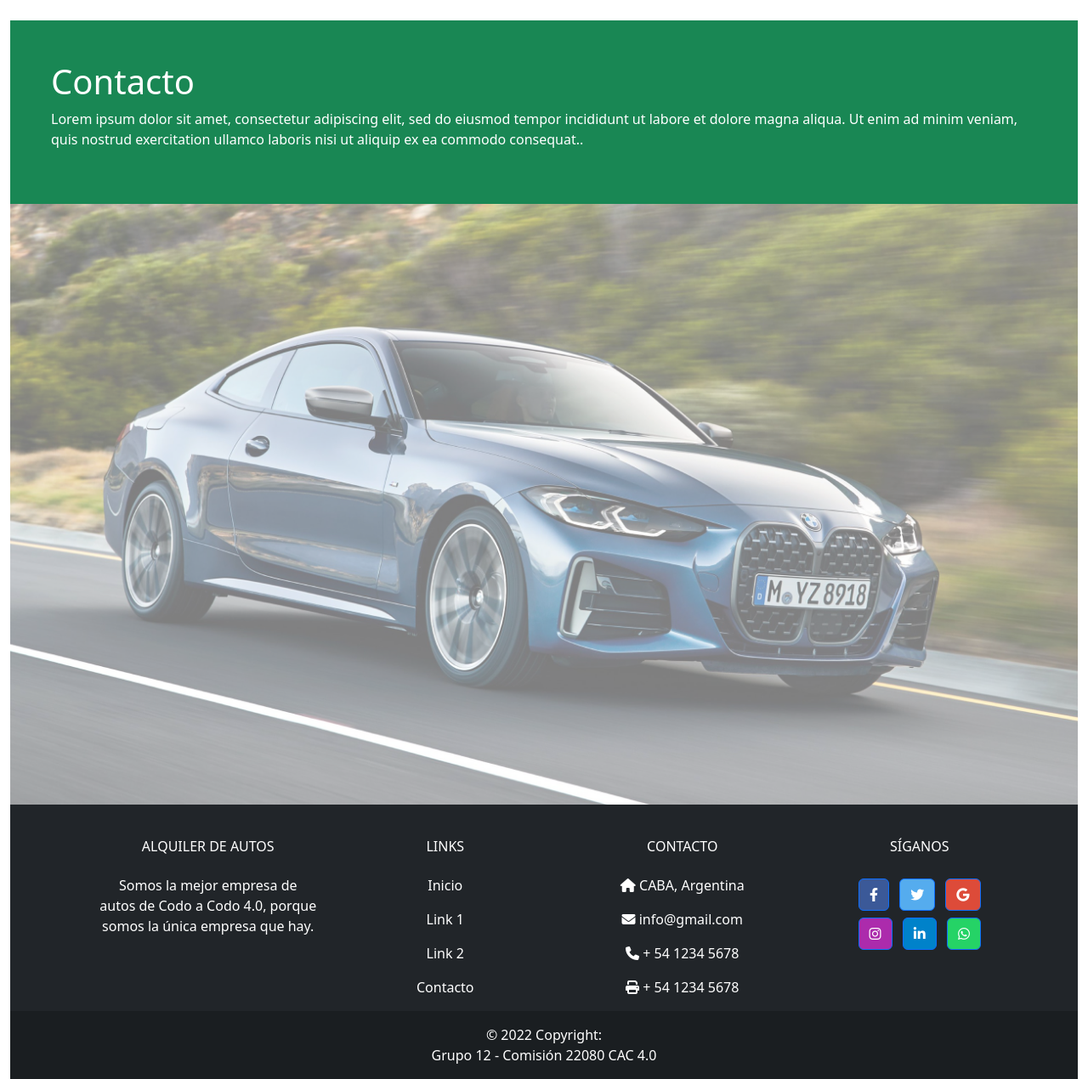
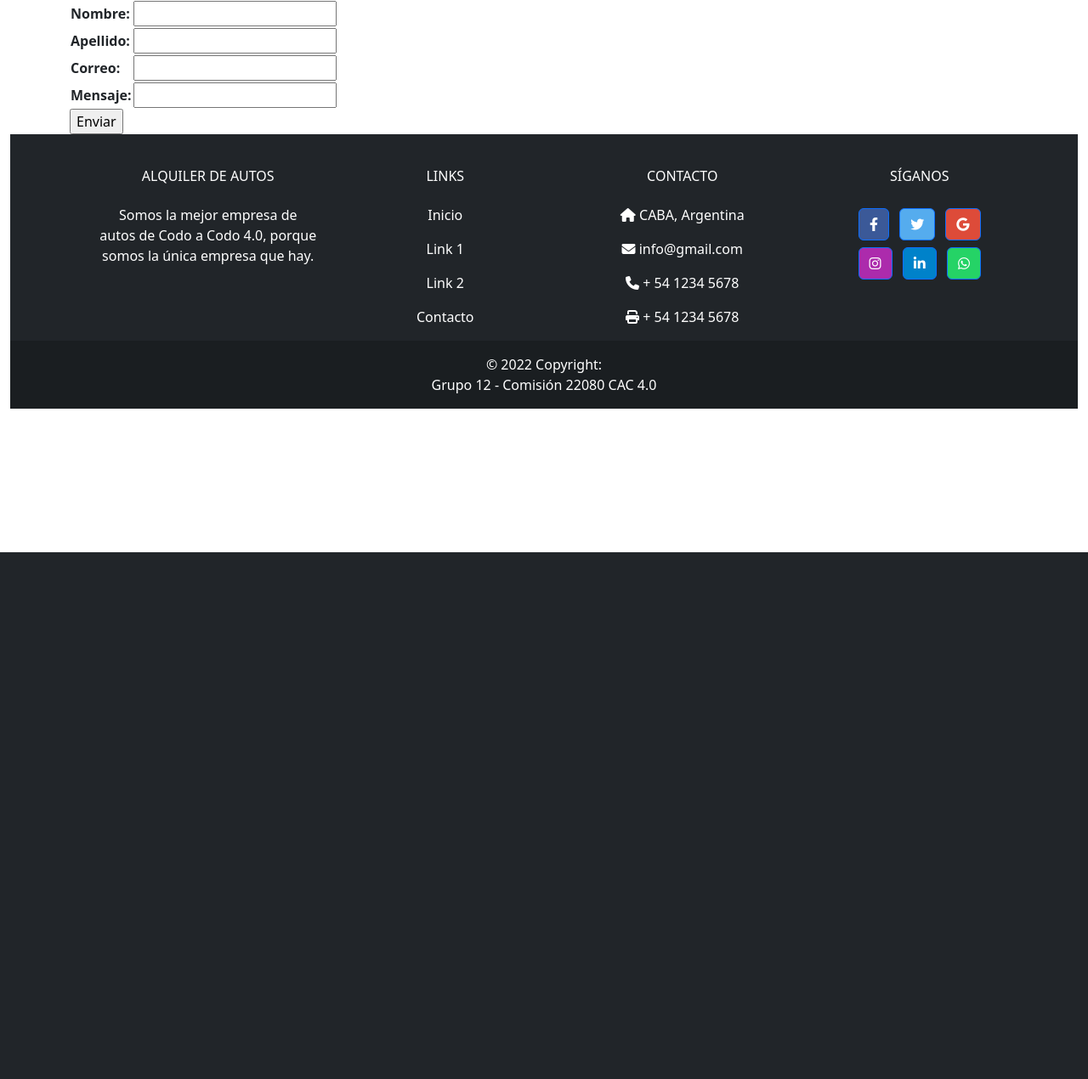
Before and after one commit to CAC-Django-Grupo12/PIG, a Django app: page /contacto/ in a window 1280 px wide. Shown: the part 150-1420 px from the top of the page at 85% size. After the commit the page ends 800 px from the top, so only its background shows below. Run offline with Django 3.2, Linux system fonts and the light colour scheme; some libraries are stand-ins or nearby versions.

Commit message:
Merge de todo hasta ahora

```diff
--- a/productos/formularios.py
+++ b/productos/formularios.py
@@ -9,3 +9,10 @@ class Vehiculos(forms.Form):
     puertas = forms.CharField(required=True,widget=forms.TextInput(attrs={'class':'form-control' , 'autocomplete': 'off','pattern':'[2-5]+', 'title':'entre 2 y 5'}))
     precio= forms.FloatField()
     # imagen=
+
+
+class ContactoForm(forms.Form):
+    nombre = forms.CharField(label="Nombre:")
+    apellido = forms.CharField(label="Apellido:")
+    correo = forms.EmailField(label="Correo:")
+    mensaje = forms.CharField(label="Mensaje:")
--- a/productos/views.py
+++ b/productos/views.py
@@ -1,7 +1,7 @@
 from django.shortcuts import render
 from django.http import HttpResponse, HttpResponseRedirect
 
-from .formularios import Vehiculos
+from .formularios import Vehiculos,ContactoForm
 
 
 def inicio(request):
@@ -95,7 +95,17 @@ def resultado(request):
 
 
 def contacto(request):
-    return render(request, "contacto.html")
+    #return HttpResponse("Pagina De Contacto")
+    if request.method == 'POST':
+        contacto_form = ContactoForm(request.POST)
+        #Si el método es POST quiere decir que el formulario ya se encuentra lleno
+        #Que será enviado al servidor
+    else:
+        #Si el método "NO" es POST quiere decir que el formulario se encuentra vacío
+        #Se renderiza un formulario nuevo vacío
+        contacto_form = ContactoForm()
+        #se crea una nueva instancia de ContactoForm y se lo asigna a la variabale contacto_form
+    return render(request, "contacto.html", {'contacto_form': contacto_form})
 
 def producto(request, id):
     return render(request, "producto.html", {"id": id, "nombre": "primer producto"})
--- a/templates/contacto.html
+++ b/templates/contacto.html
@@ -1,19 +1,21 @@
 {% extends "base.html" %}
+{% block titulo %}
+    Contacto
+{% endblock titulo %}
 {% load static %}
 {% block contenido %}
 
-<div class="container-fluid   ">
+<div class="container   ">
 
 
-    <div class="mt-4 p-5 bg-success text-white  ">
-      <h1>Contacto</h1>
-      <p>Lorem ipsum dolor sit amet, consectetur adipiscing elit, sed do eiusmod tempor incididunt ut labore et dolore magna aliqua. Ut enim ad minim veniam, quis nostrud exercitation ullamco laboris nisi ut aliquip ex ea commodo consequat..</p>
+  <form action="{% url "contacto" %}" methed="post">
+    {% csrf_token %}
+    <table>
+        {{contacto_form.as_table}}
+    </table>
+    <input type="submit" value="Enviar"
 
-  </div>
-
-
-
-  <img class="bg-img img-fluid  opacity-50  "  src="{% static '/img/auto.jpg'%}" alt="">
+</form>
 
 </div>
 
```
Also changed, not shown: productos/urls.py (line endings or trailing spaces).
